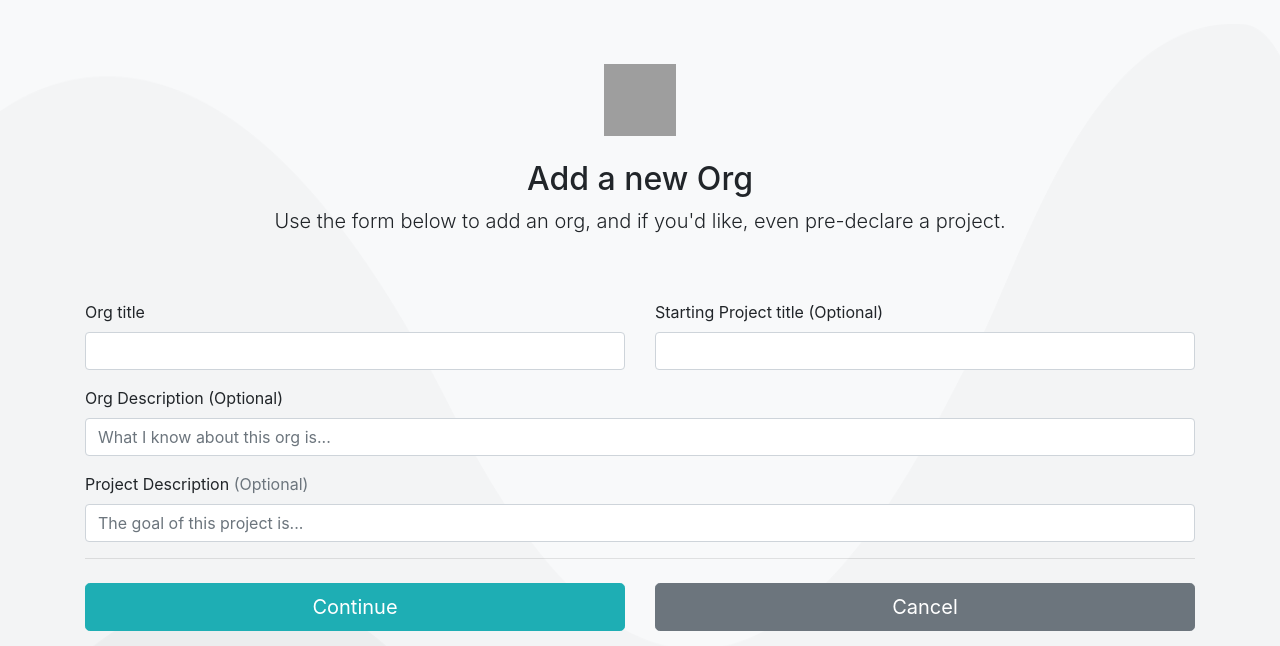
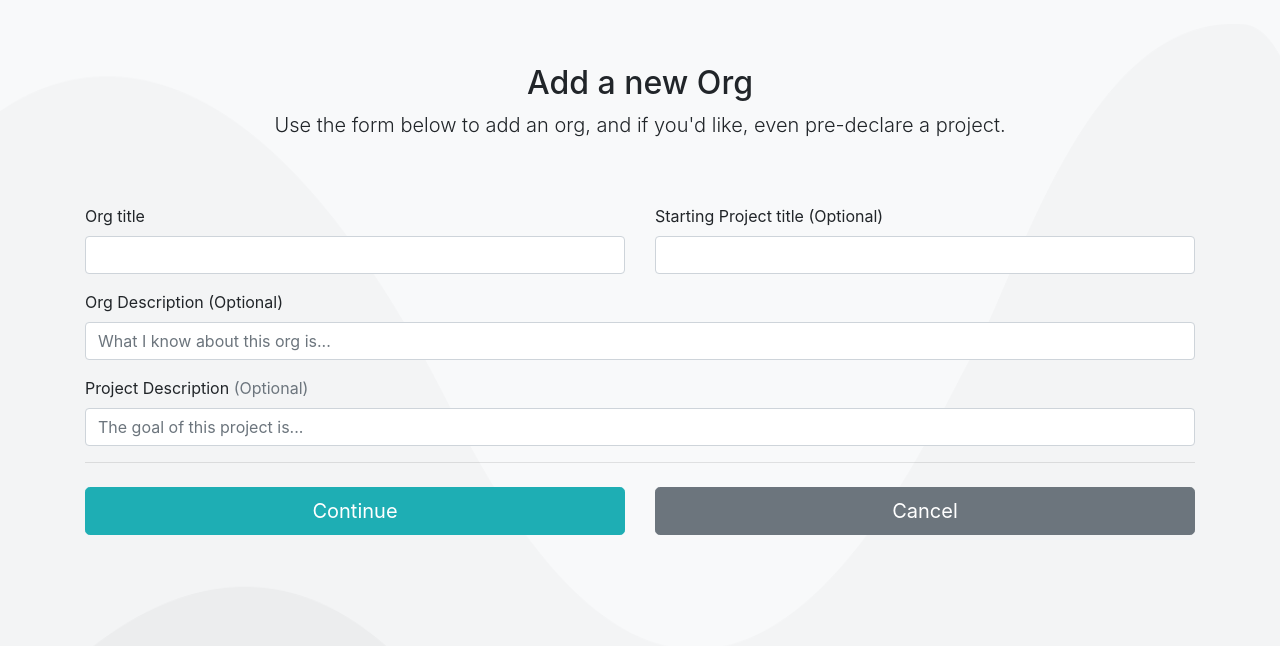
Before and after one commit to joshuapeek/project-map-tool, a Flask app: page /new in a window 1280 px wide. Shown: the part 56-702 px from the top of the page. Run offline with Flask 2, Linux system fonts and the light colour scheme; some libraries are stand-ins or nearby versions; grey boxes are pictures that could not be loaded.

Commit message:
removed broken image links from bootstrap forms, how embarrassing

```diff
--- a/templates/delOrg.html
+++ b/templates/delOrg.html
@@ -27,7 +27,6 @@
 
     <div class="container">
       <div class="py-5 text-center">
-        <img class="d-block mx-auto mb-4" src="../../assets/brand/bootstrap-solid.svg" alt="" width="72" height="72">
         <h2>Deleting {{i.title}}</h2>
         <p class="lead">Are you sure you'd like to delete {{i.title}},
         and all associated projects?</p>
--- a/templates/delProject.html
+++ b/templates/delProject.html
@@ -27,7 +27,6 @@
 
     <div class="container">
       <div class="py-5 text-center">
-        <img class="d-block mx-auto mb-4" src="../../assets/brand/bootstrap-solid.svg" alt="" width="72" height="72">
         <h2>Deleting Project: {{o.title}} - {{i.title}}</h2>
         <p class="lead">Are you sure you'd like to delete {{i.title}}?</p>
       </div>
--- a/templates/editOrg.html
+++ b/templates/editOrg.html
@@ -27,7 +27,6 @@
 
     <div class="container">
       <div class="py-5 text-center">
-        <img class="d-block mx-auto mb-4" src="../../assets/brand/bootstrap-solid.svg" alt="" width="72" height="72">
         <h2>Editing {{org.title}}</h2>
         <p class="lead">Use the form below to edit {{org.title}},
         but be careful!</p>
--- a/templates/newOrg.html
+++ b/templates/newOrg.html
@@ -28,7 +28,6 @@
 
     <div class="container">
       <div class="py-5 text-center">
-        <img class="d-block mx-auto mb-4" src="../../assets/brand/bootstrap-solid.svg" alt="" width="72" height="72">
         <h2>Add a new Org</h2>
         <p class="lead">Use the form below to add an org,
         and if you'd like, even pre-declare a project.</p>
```
